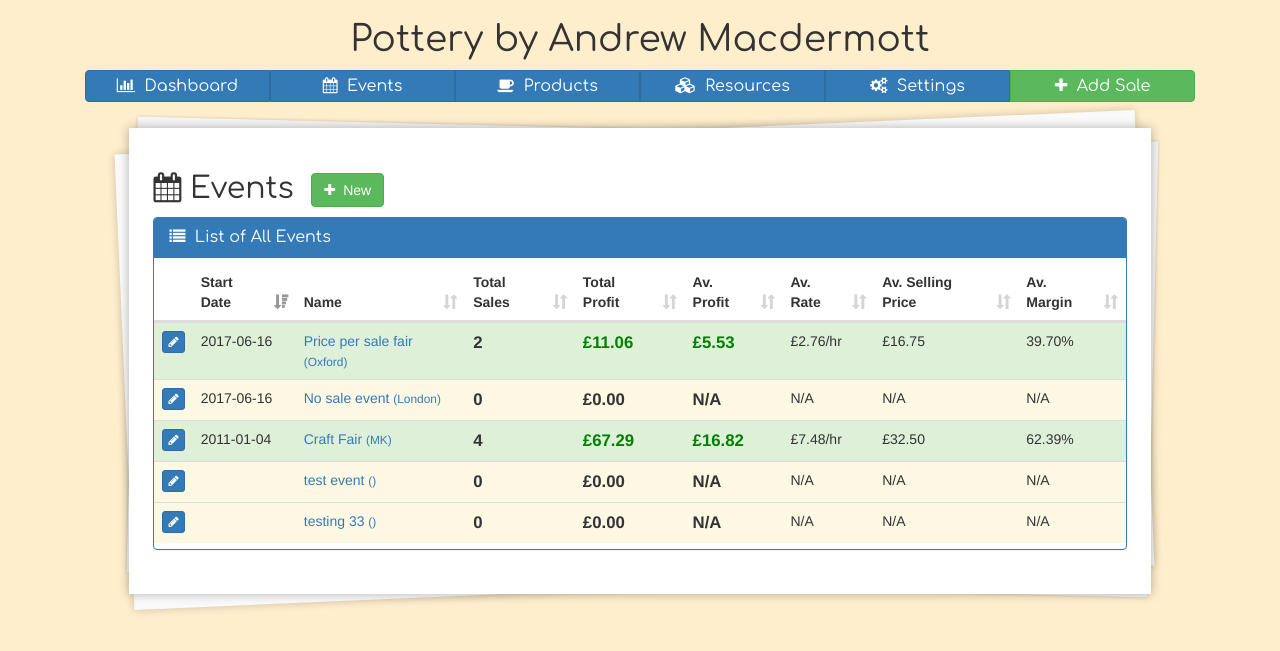
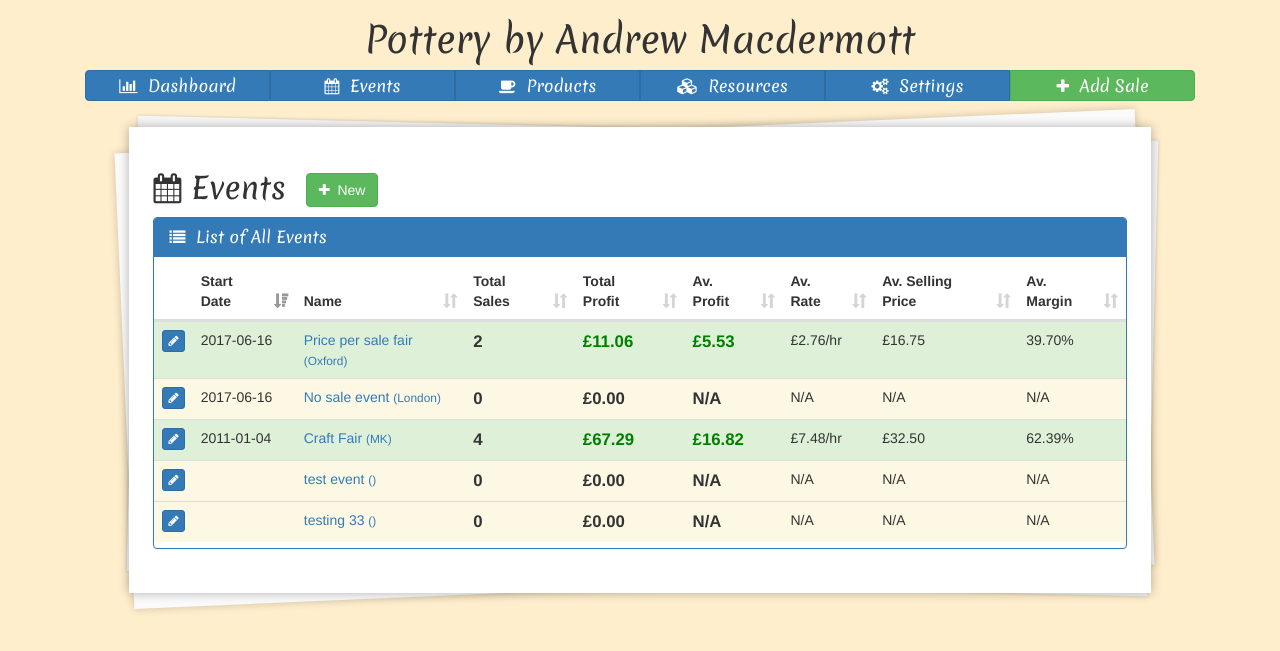
Before and after one commit to robbaker292/PotteryCalculator, a CodeIgniter app: page /PotteryCalculator/index.php/event/listAll in a window 1280 px wide. Shown: the top 651 px of the page. Run offline with CodeIgniter, Linux system fonts and the light colour scheme; data comes from the database, SQL or seed files in the repository.

Commit message:
Font change to match sale website

```diff
--- a/application/views/header.php
+++ b/application/views/header.php
@@ -8,7 +8,7 @@ defined('BASEPATH') OR exit('No direct script access allowed');
     <meta http-equiv="X-UA-Compatible" content="IE=edge">
     <meta name="viewport" content="width=device-width, initial-scale=1">
 
-    <link href="https://fonts.googleapis.com/css?family=Comfortaa" rel="stylesheet">
+    <link href="https://fonts.googleapis.com/css?family=Comfortaa|Merienda" rel="stylesheet">
 
     <link rel="stylesheet" type="text/css" href="<?php echo asset_url(); ?>css/bootstrap.min.css">
     <link rel="stylesheet" type="text/css" href="<?php echo asset_url(); ?>css/bootstrap-select.min.css">
--- a/assets/css/main.css
+++ b/assets/css/main.css
@@ -21,7 +21,7 @@ header p, header td {
 }
 
 h1, h2, h4 {
-  font-family: 'Comfortaa', cursive;
+  font-family: 'Merienda', cursive;
 }
 
 img.left, img.right, img.middle {
```
